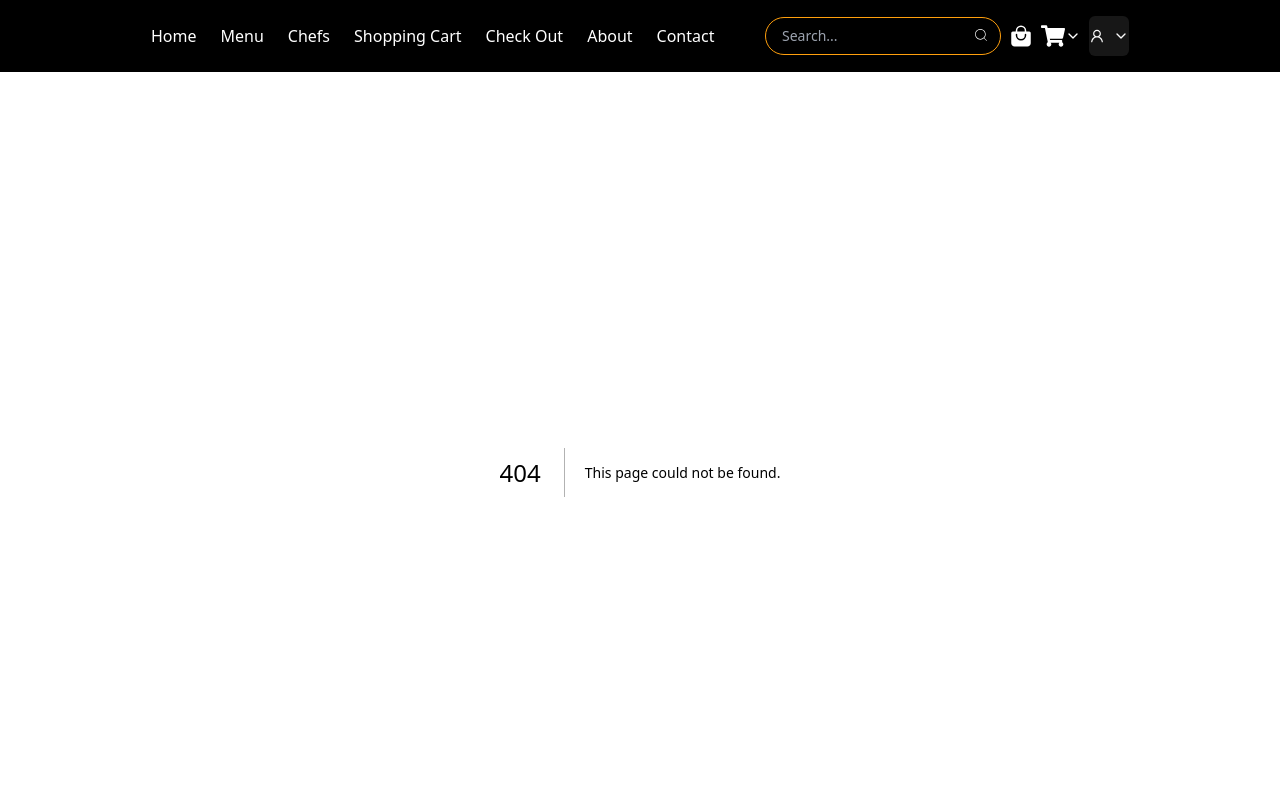
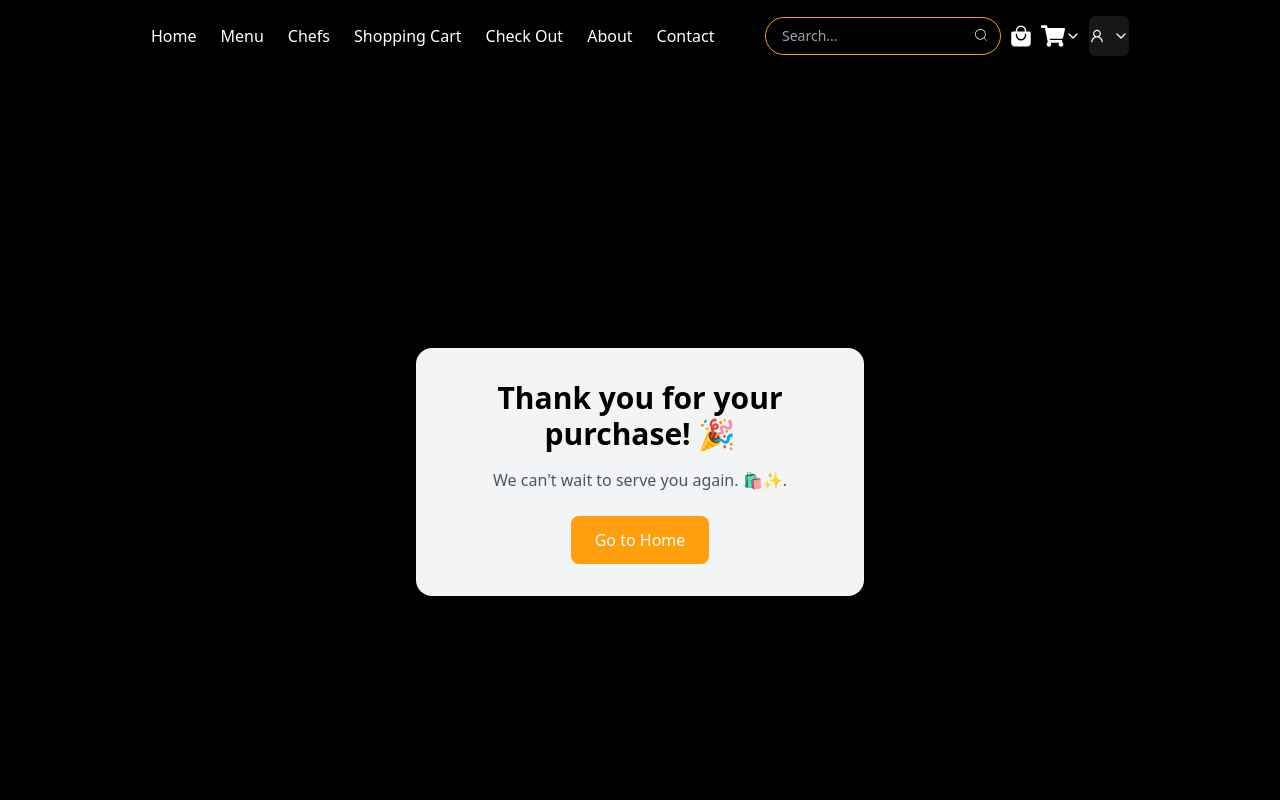
Before and after one commit to AfiaBakr/finnal-hackathon, a Next.js app: page /thankyou in a window 1280 px wide. Before the commit this address had no page. Shown: the top 800 px of the page. Built offline with nearby package versions, Linux system fonts and the light colour scheme.

Commit message:
uploaded file

```diff
--- /dev/null
+++ b/src/app/thankyou/page.tsx
@@ -0,0 +1,25 @@
+"use client";
+
+
+import React from 'react'
+import { useRouter } from "next/navigation";
+
+export default function ThankYouPage() {
+  const router = useRouter();
+
+  return (
+    <div className="flex items-center justify-center min-h-screen bg-black px-4">
+      <div className="bg-gray-100 text-center p-8 rounded-2xl shadow-lg max-w-md w-full">
+        <h1 className="text-3xl font-bold text-black mb-4">Thank you for your purchase! 🎉</h1>
+        <p className="text-gray-600 mb-6">We can&apos;t wait to serve you again. 🛍️✨.</p>
+
+        <button
+          onClick={() => router.push("/")}
+          className="bg-[#FF9F0D] text-white px-6 py-3 rounded-lg hover:bg-[#e2b46f] transition"
+        >
+          Go to Home
+        </button>
+      </div>
+    </div>
+  );
+}
--- /dev/null
+++ b/src/app/type/chef.ts
@@ -0,0 +1,23 @@
+export interface chef{
+
+    _id: string;
+    name: string;
+    _type: "name";
+    image?: {
+        asset: {
+            _ref: string;
+            _type: "image";
+        }
+    };
+
+    description: string;
+    slug:{
+        _type: "slug";
+        current: string;
+    };
+    position: string;
+    experience: string;
+    specialty: string;
+    available: string;
+    imageUrl: string;
+}
--- /dev/null
+++ b/src/app/type/food.ts
@@ -0,0 +1,25 @@
+
+
+export interface Food{
+    quantity: number;
+    category: string;
+    originalPrice: number;
+    tags: string[];
+    available: string;
+    imageUrl: string;
+    _id: string;
+    name: string;
+    _type: "name";
+    image?: {
+        asset: {
+            _ref: string;
+            _type: "image";
+        }
+    };
+    price: number;
+    description: string;
+    slug:{
+        _type: "slug";
+        current: string;
+    };
+};
```
